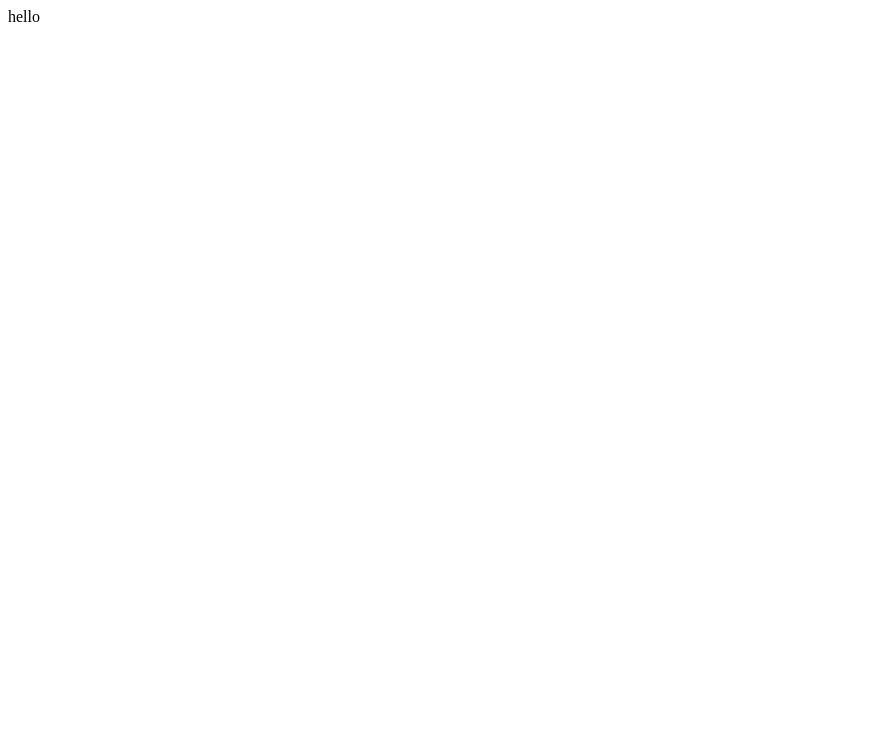
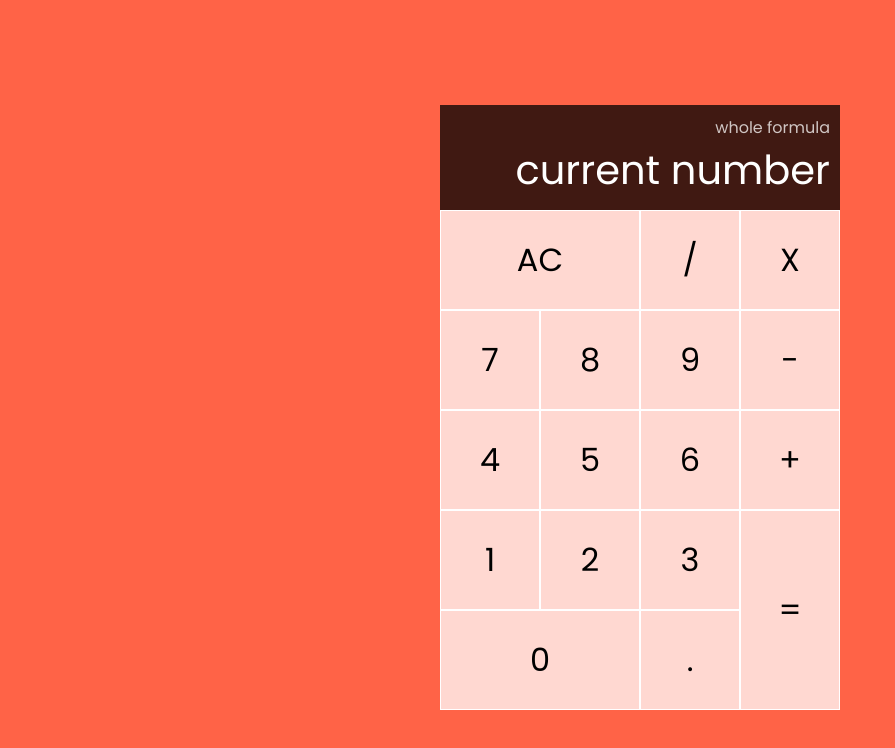
Before and after one commit to akomiqaia/jsCalc, a plain HTML site: page index.html in a window 1280 px wide. Shown: the whole page, without its empty margins (0-895 px from the left). Drawn offline with Linux system fonts and the light colour scheme.

Commit message:
styling the calculator

```diff
--- a/index.html
+++ b/index.html
@@ -1,14 +1,47 @@
 <!DOCTYPE html>
 <html lang="en">
   <head>
-  <meta charset="UTF-8">
-  <meta name="viewport" content="width=device-width, initial-scale=1.0">
-  <meta http-equiv="X-UA-Compatible" content="ie=edge">
+    <meta charset="UTF-8" />
+    <meta name="viewport" content="width=device-width, initial-scale=1.0" />
+    <meta http-equiv="X-UA-Compatible" content="ie=edge" />
+    <link
+      href="https://fonts.googleapis.com/css?family=Poppins&display=swap"
+      rel="stylesheet"
+    />
+    <link rel="stylesheet" href="styles.css" />
+    <script src="./index.js"></script>
     <title>js calculator</title>
   </head>
   <body>
-  <div id="container">
-    hello
+    <div class="container">
+      <div id="display">
+        <div class="whole-formula">whole formula</div>
+        <div class="current-number">current number</div>
+      </div>
+        <button id="ac" class="item span-two">AC</button>
+        <button id="divide" class="item">/</button>
+        <button id="multiply" class="item">X</button>
+
+
+        <button id="sven" class="item">7</button>
+        <button id="eight" class="item">8</button>
+        <button id="nine" class="item">9</button>
+        <button id="subtract" class="item">-</button>
+
+
+        <button id="four" class="item">4</button>
+        <button id="five" class="item">5</button>
+        <button id="six" class="item">6</button>
+        <button id="add" class="item">+</button>
+
+
+        <button id="one" class="item">1</button>
+        <button id="two" class="item">2</button>
+        <button id="three" class="item">3</button>
+        <button id="equals" class="item">=</button>
+
+        <button id="zero" class="item span-two">0</button>
+        <button id="decimal" class="item">.</button>
     </div>
   </body>
 </html>
--- /dev/null
+++ b/styles.css
@@ -0,0 +1,61 @@
+*, *::before, *::after {
+  box-sizing: border-box;
+  font-family: "Poppins", helvetica, Arial, sans-serif;
+  font-weight: normal;
+}
+
+body {
+  margin: 0 auto;
+  background-color: tomato;
+}
+.container {
+  display: grid;
+  grid-template-columns: repeat(4, 100px);
+  grid-template-rows: minmax(120px, auto) repeat(5, 100px);
+  justify-content: center;
+  align-content: center;
+  min-height: 100vh;
+
+}
+.item {
+  place-self: stretch;
+  cursor: pointer;
+  font-size: 2rem;
+  border: solid 1px white;
+  outline: none;
+  background-color: rgba(255,255,255,0.75);
+}
+
+.item:hover {
+  background-color: rgba(255,255,255,0.9);
+}
+
+.span-two {
+  grid-column: span 2;
+}
+
+#equals {
+  grid-row: span 2;
+}
+
+#display {
+  align-self: end;
+  grid-column:1 / -1;
+  background-color: rgba(0,0,0,0.75);
+  display: flex;
+  align-items: flex-end;
+  justify-content: space-around;
+  flex-direction: column;
+  padding: 10px;
+  word-wrap: break-word;
+  word-break: break-all;
+}
+
+.whole-formula {
+  color: rgba(255,255,255,0.75);
+}
+
+.current-number{
+  color: white;
+  font-size: 2.5rem;
+}
```
Also changed, not shown: style.css (deleted). Lines whose indentation alone changed are shown as unchanged.
